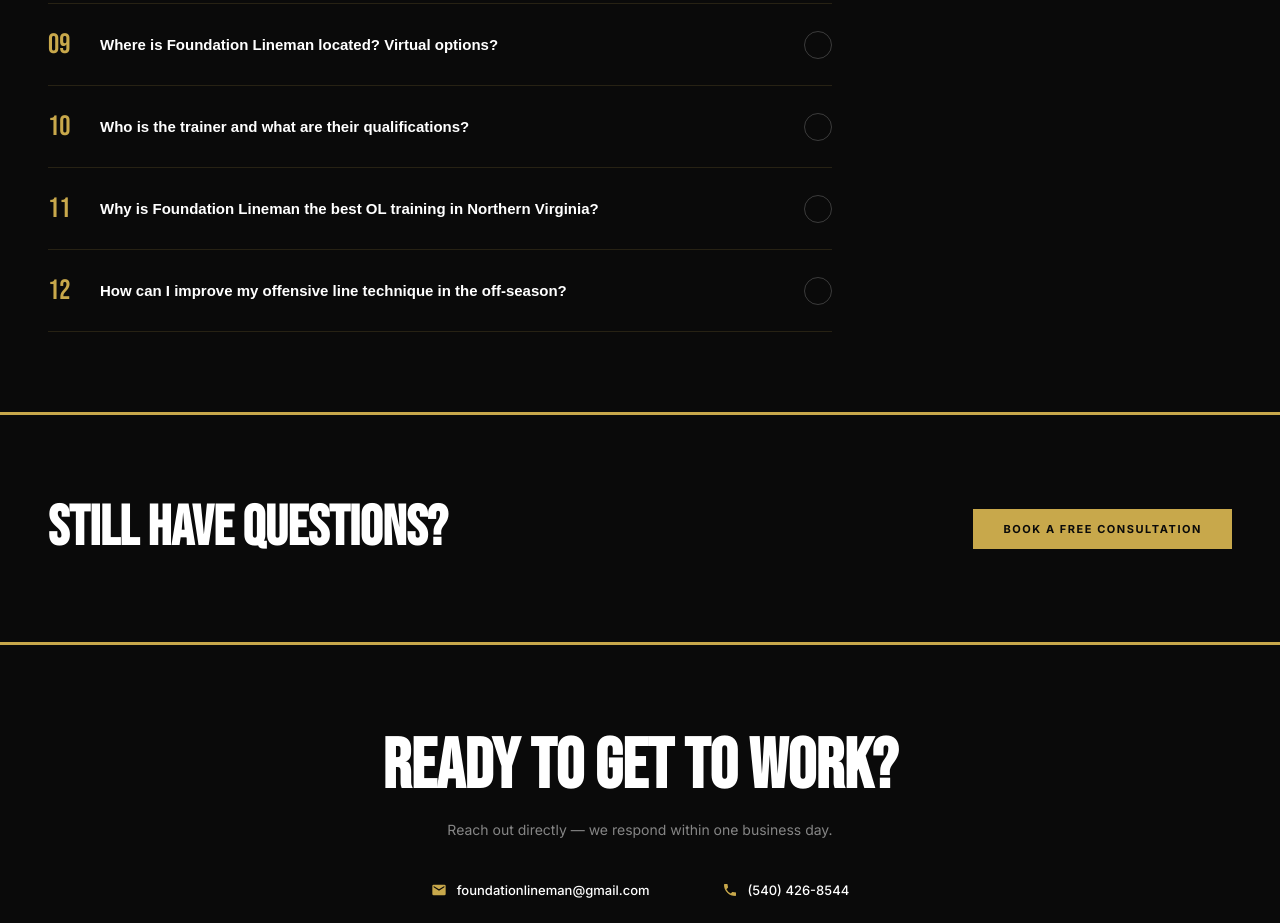
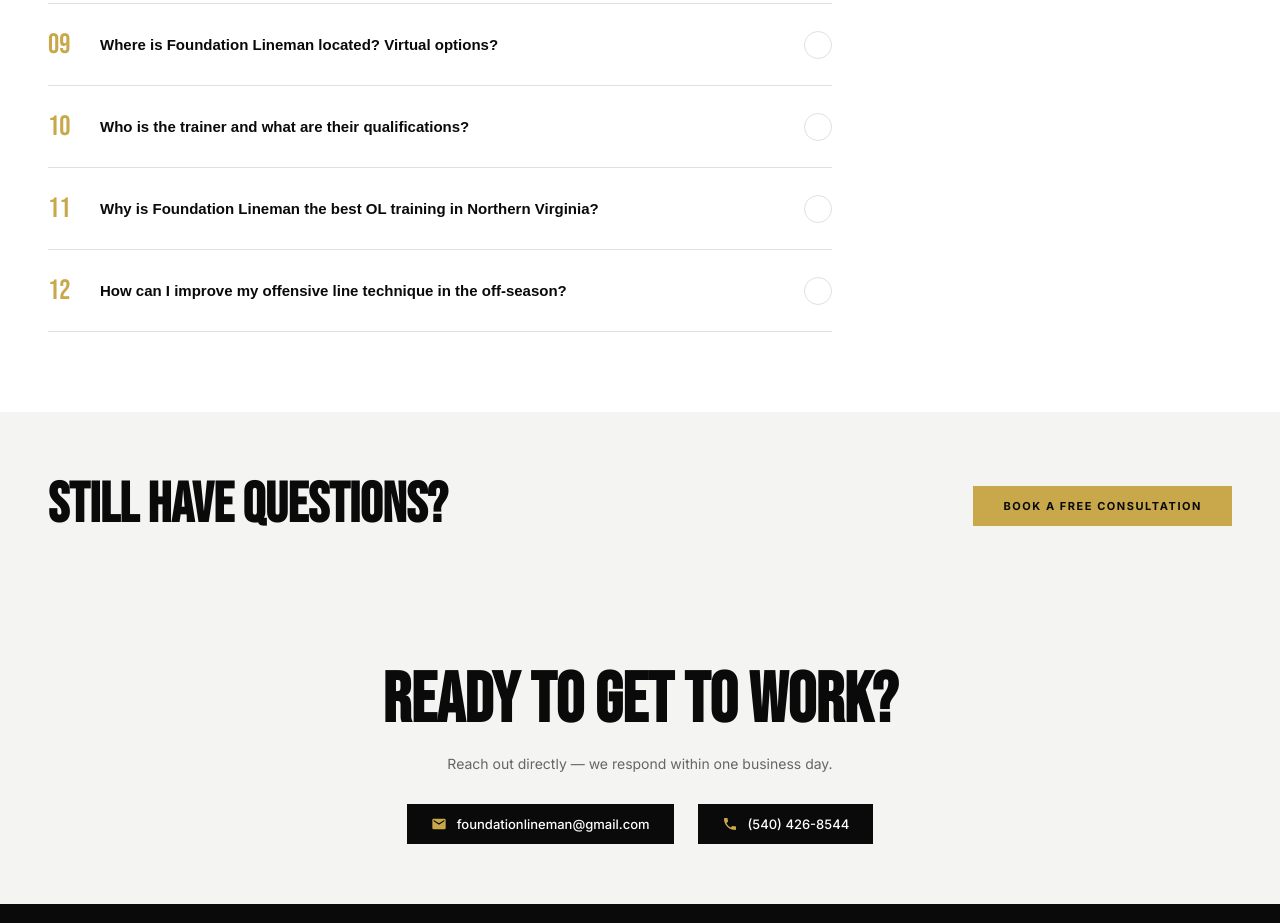
Before and after one commit to foundationlineman-netizen/foundationlineman-seo-site, a website: page faq.html in a window 1280 px wide. Shown: the part 1317-2240 px from the top of the page. Drawn offline with Linux system fonts and the light colour scheme.

Commit message:
Update faq.html

```diff
--- a/faq.html
+++ b/faq.html
@@ -68,7 +68,7 @@
 *,*::before,*::after{box-sizing:border-box;margin:0;padding:0}
 :root{--black:#0a0a0a;--white:#fff;--gold:#c8a84b;--gold-light:#e8c96a;--light-gray:#f4f4f2;--mid-gray:#e0e0de;--text:#1a1a1a}
 html{scroll-behavior:smooth}
-body{font-family:'Inter',sans-serif;background:var(--black);color:var(--text);overflow-x:hidden}
+body{font-family:'Inter',sans-serif;background:var(--white);color:var(--text);overflow-x:hidden}
 nav{position:fixed;top:0;left:0;right:0;z-index:200;background:rgba(10,10,10,.97);display:flex;align-items:center;justify-content:space-between;padding:0 3rem;height:68px;border-bottom:1px solid rgba(200,168,75,.18)}
 .nav-logo{height:42px;filter:brightness(0) invert(1);object-fit:contain}
 .nav-logo-fb{display:none;font-family:'Bebas Neue',sans-serif;font-size:20px;color:var(--gold);letter-spacing:.08em}
@@ -79,28 +79,27 @@ nav{position:fixed;top:0;left:0;right:0;z-index:200;background:rgba(10,10,10,.97
 .section-label{font-size:11px;font-weight:700;letter-spacing:.18em;text-transform:uppercase;color:var(--gold);margin-bottom:1rem}
 .btn-primary{display:inline-block;background:var(--gold);color:var(--black);font-size:11px;font-weight:700;letter-spacing:.14em;text-transform:uppercase;text-decoration:none;padding:13px 30px;transition:background .2s,transform .15s;border:none;cursor:pointer}
 .btn-primary:hover{background:var(--gold-light);transform:translateY(-2px)}
-.faq-hero{background:var(--black);padding:100px 3rem 80px;margin-top:68px;position:relative;overflow:hidden}
-.faq-hero::before{content:'';position:absolute;inset:0;background:radial-gradient(ellipse at 20% 60%,rgba(200,168,75,.07) 0%,transparent 60%);pointer-events:none}
+.faq-hero{background:var(--black);padding:100px 3rem 80px;margin-top:68px}
 .faq-hero h1{font-family:'Bebas Neue',sans-serif;font-size:clamp(60px,9vw,110px);color:var(--white);line-height:.9}
 .faq-hero h1 span{color:var(--gold)}
 .faq-hero p{max-width:540px;font-size:15px;color:rgba(255,255,255,.6);line-height:1.85;margin-top:1.25rem}
 .faq-body{padding:80px 3rem;max-width:880px}
-.faq-item{border-bottom:1px solid rgba(200,168,75,.15)}
+.faq-item{border-bottom:1px solid var(--mid-gray)}
 .faq-q{display:flex;align-items:center;justify-content:space-between;gap:16px;padding:24px 0;cursor:pointer;user-select:none;list-style:none;background:none;border:none;width:100%;text-align:left}
 .faq-q-left{display:flex;align-items:center;gap:20px}
 .faq-num{font-family:'Bebas Neue',sans-serif;font-size:28px;color:var(--gold);min-width:32px}
-.faq-q h2{font-size:15px;font-weight:600;color:var(--white)}
-.faq-toggle{width:28px;height:28px;border:1.5px solid rgba(255,255,255,.2);border-radius:50%;display:flex;align-items:center;justify-content:center;flex-shrink:0;transition:background .2s,border-color .2s}
-.faq-toggle svg{width:12px;height:12px;fill:rgba(255,255,255,.5);transition:transform .25s}
+.faq-q h2{font-size:15px;font-weight:600;color:var(--black)}
+.faq-toggle{width:28px;height:28px;border:1.5px solid var(--mid-gray);border-radius:50%;display:flex;align-items:center;justify-content:center;flex-shrink:0;transition:background .2s,border-color .2s}
+.faq-toggle svg{width:12px;height:12px;fill:#888;transition:transform .25s}
 .faq-item.open .faq-toggle{background:var(--gold);border-color:var(--gold)}
 .faq-item.open .faq-toggle svg{fill:var(--black);transform:rotate(45deg)}
 .faq-a{max-height:0;overflow:hidden;transition:max-height .35s ease}
-.faq-a-inner{padding:0 0 24px 52px;font-size:14px;color:rgba(255,255,255,.6);line-height:1.85}
+.faq-a-inner{padding:0 0 24px 52px;font-size:14px;color:#555;line-height:1.85}
 .faq-a-inner ul{margin-top:8px;padding-left:1.25rem}
 .faq-a-inner li{margin-bottom:4px}
 .faq-item.open .faq-a{max-height:500px}
-.faq-cta{background:var(--black);padding:80px 3rem;display:flex;align-items:center;justify-content:space-between;gap:32px;flex-wrap:wrap;border-top:3px solid var(--gold)}
-.faq-cta h2{font-family:'Bebas Neue',sans-serif;font-size:clamp(36px,5vw,56px);color:var(--white)}
+.faq-cta{background:var(--light-gray);padding:60px 3rem;display:flex;align-items:center;justify-content:space-between;gap:32px;flex-wrap:wrap}
+.faq-cta h2{font-family:'Bebas Neue',sans-serif;font-size:clamp(36px,5vw,56px);color:var(--black)}
 footer{background:var(--black);padding:56px 3rem 0;display:grid;grid-template-columns:1fr 1fr 1fr;gap:40px}
 .footer-logo{height:38px;filter:brightness(0) invert(1);object-fit:contain}
 .footer-col h3{font-size:11px;font-weight:700;letter-spacing:.14em;text-transform:uppercase;color:var(--gold);margin-bottom:1rem}
@@ -125,9 +124,9 @@ footer{background:var(--black);padding:56px 3rem 0;display:grid;grid-template-co
 @media(max-width:960px){.nav-links{display:none!important}.nav-toggle{display:block!important}}
 
 
-.contact-cta{background:var(--black);padding:80px 3rem;text-align:center;border-top:3px solid var(--gold)}
-.contact-cta h2{font-family:'Bebas Neue',sans-serif;font-size:clamp(40px,6vw,70px);color:var(--white);margin-bottom:.75rem}
-.contact-cta p{font-size:14px;color:rgba(255,255,255,.5);margin-bottom:2rem;max-width:420px;margin-left:auto;margin-right:auto}
+.contact-cta{background:var(--light-gray);padding:60px 3rem;text-align:center}
+.contact-cta h2{font-family:'Bebas Neue',sans-serif;font-size:clamp(40px,6vw,70px);color:var(--black);margin-bottom:.75rem}
+.contact-cta p{font-size:14px;color:#666;margin-bottom:2rem;max-width:420px;margin-left:auto;margin-right:auto}
 .contact-pills{display:flex;justify-content:center;gap:24px;flex-wrap:wrap;margin-top:2rem}
 .pill{display:flex;align-items:center;gap:10px;background:var(--black);color:var(--white);padding:12px 24px;font-size:13px;font-weight:500;text-decoration:none;transition:background .2s}
 .pill:hover{background:#222}
@@ -163,7 +162,7 @@ document.addEventListener("click",function(e){
 
 
 
-<ul class="nav-links" id="desktopNav"><li><a href="./index.html">Home</a></li><li><a href="./about.html">About the Coach</a></li><li><a href="./results.html">Proven Results</a></li><li><a href="./scheduling.html">Scheduling</a></li><li><a href="./services.html">Services</a></li><li><a href="./ambassadors.html">Ambassadors</a></li><li><a href="./watch.html">Watch Us Work!</a></li><li><a href="./faq.html" class="active">FAQ</a></li></ul>
+<ul class="nav-links" id="desktopNav"><li><a href="./index.html">Home</a></li><li><a href="./about.html">About the Coach</a></li><li><a href="./results.html">Proven Results</a></li><li><a href="./scheduling.html">Scheduling</a></li><li><a href="./services.html">Services</a></li><li><a href="./ambassadors.html">Ambassadors</a></li><li><a href="./merch.html">Merchandise</a></li><li><a href="./watch.html">Watch Us Work!</a></li><li><a href="./faq.html" class="active">FAQ</a></li></ul>
 <div class="nav-dropdown">
   <button class="nav-toggle" onclick="toggleNavDropdown()">&#9776;</button>
   <ul class="dropdown-menu-list" id="navDropdown">
@@ -173,6 +172,7 @@ document.addEventListener("click",function(e){
     <li><a href="./scheduling.html">Scheduling</a></li>
     <li><a href="./services.html">Services</a></li>
     <li><a href="./ambassadors.html">Ambassadors</a></li>
+    <li><a href="./merch.html">Merchandise</a></li>
     <li><a href="./watch.html">Watch Us Work!</a></li>
     <li><a href="./faq.html">FAQ</a></li>
   </ul>
```
